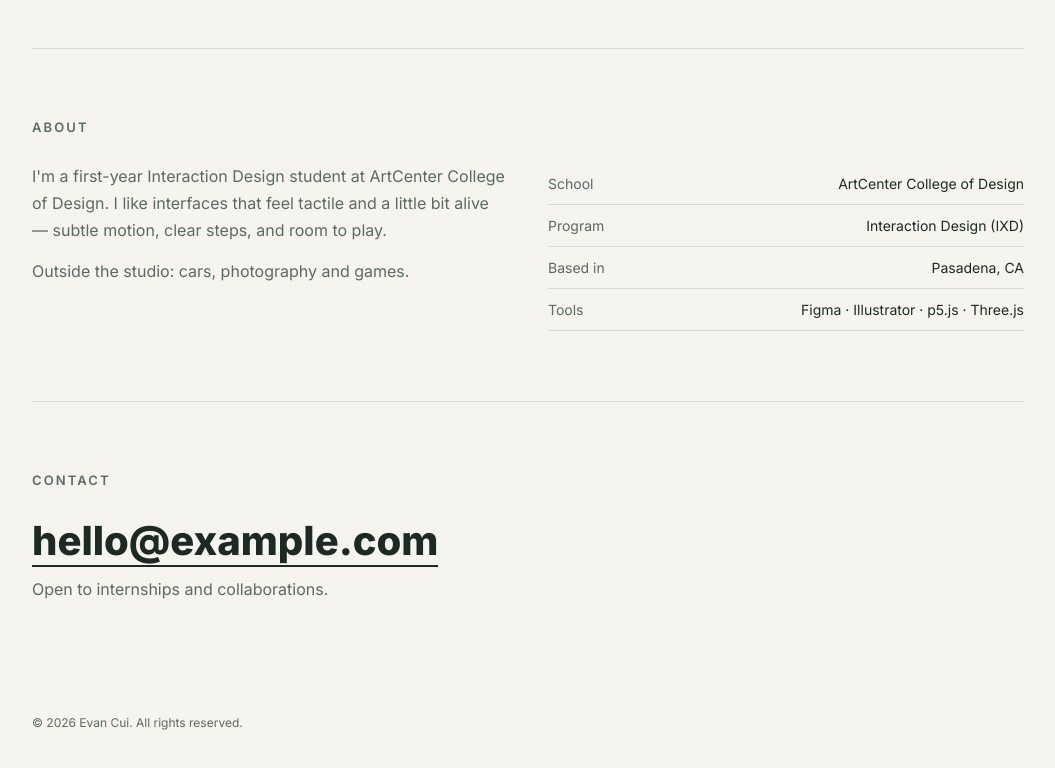
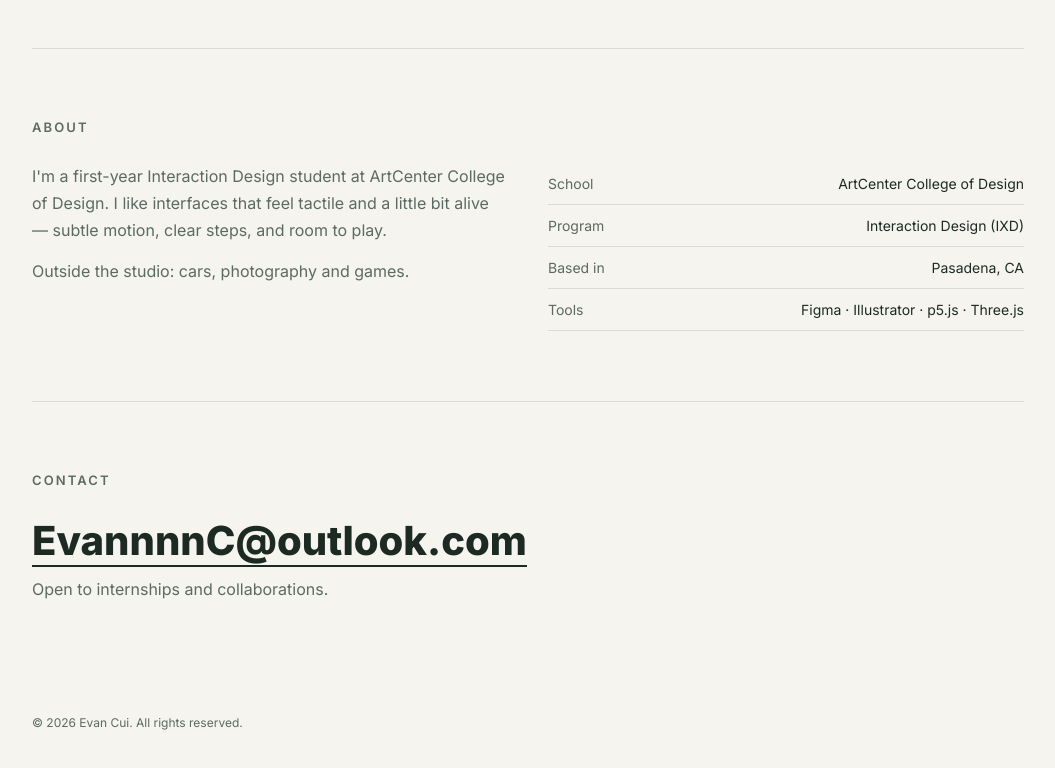
Before and after one commit to cuitianze081103-bot/portfolio, a plain HTML site: page index.html in a window 1280 px wide. Shown: the part 1528-2296 px from the top of the page, without its empty margins (112-1167 px from the left). Drawn offline with Linux system fonts and the light colour scheme.

Commit message:
Add contact email
Co-Authored-By: Claude Opus 5.5 <noreply@anthropic.com>
Claude-Session: https://claude.ai/code/session_01SZq45iwHmnCwrkcUYMTctZ

```diff
--- a/index.html
+++ b/index.html
@@ -104,7 +104,7 @@
 
   <section id="contact" class="contact">
     <h2>Contact</h2>
-    <a class="big" href="mailto:hello@example.com">hello@example.com</a>
+    <a class="big" href="mailto:EvannnnC@outlook.com">EvannnnC@outlook.com</a>
     <p>Open to internships and collaborations.</p>
   </section>
 
```
